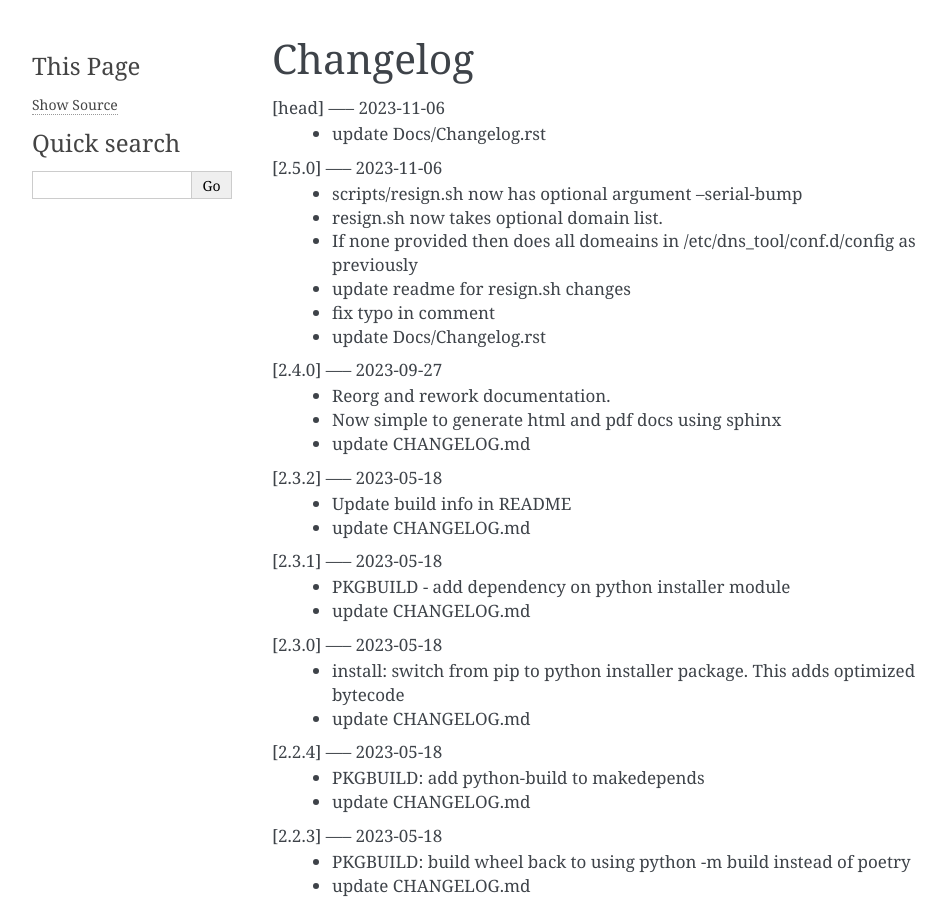
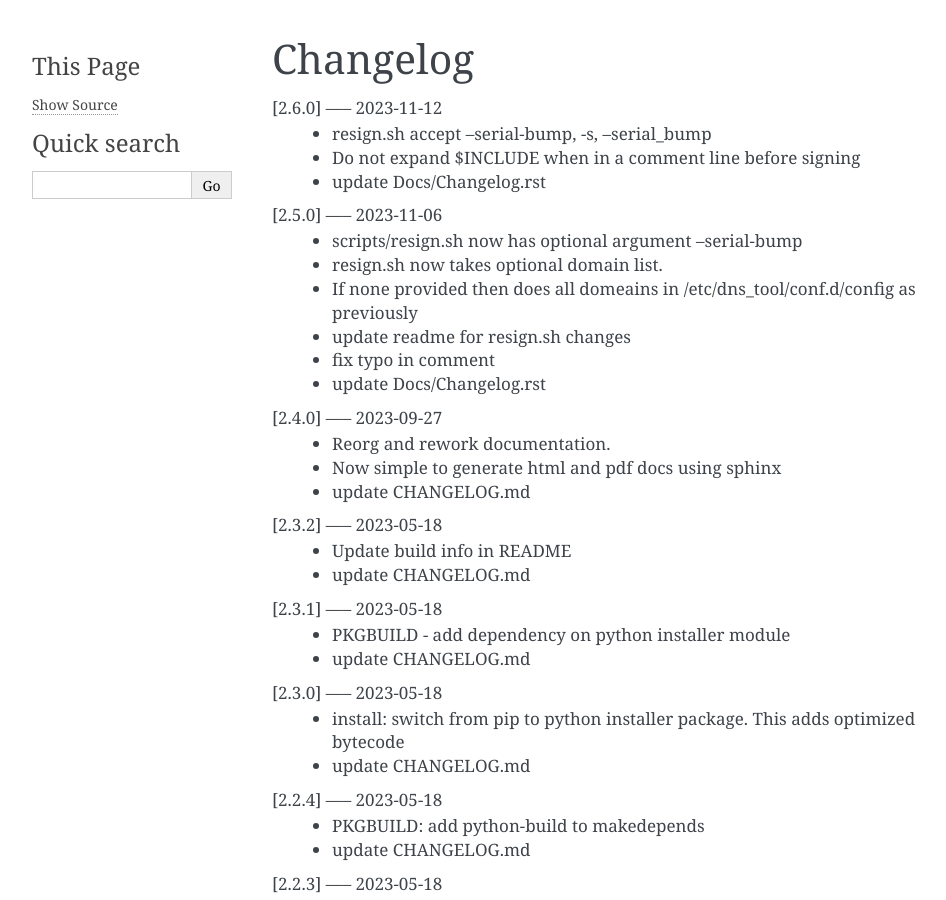
Before and after one commit to gene-git/dns_tools, a Sphinx documentation site: the page built from Docs/Changelog.rst, in a window 1280 px wide and 900 px high. Shown: the whole window, without its empty margins (148-1094 px from the left). Built offline with Sphinx 7.4.7, drawn with Linux system fonts in a browser that asks for light colours; pages that are not in the unit, such as notebooks, are missing from menus.

Commit message:
update Docs/Changelog.rst Docs/dns_tools.pdf

```diff
--- a/Docs/Changelog.rst
+++ b/Docs/Changelog.rst
@@ -1,7 +1,9 @@
 Changelog
 =========
 
-[head] ----- 2023-11-06
+[2.6.0] ----- 2023-11-12
+ * resign.sh accept --serial-bump, -s, --serial_bump
+ * Do not expand $INCLUDE when in a comment line before signing
  * update Docs/Changelog.rst
 
 [2.5.0] ----- 2023-11-06
```
Also changed, not shown: 1 other file.
